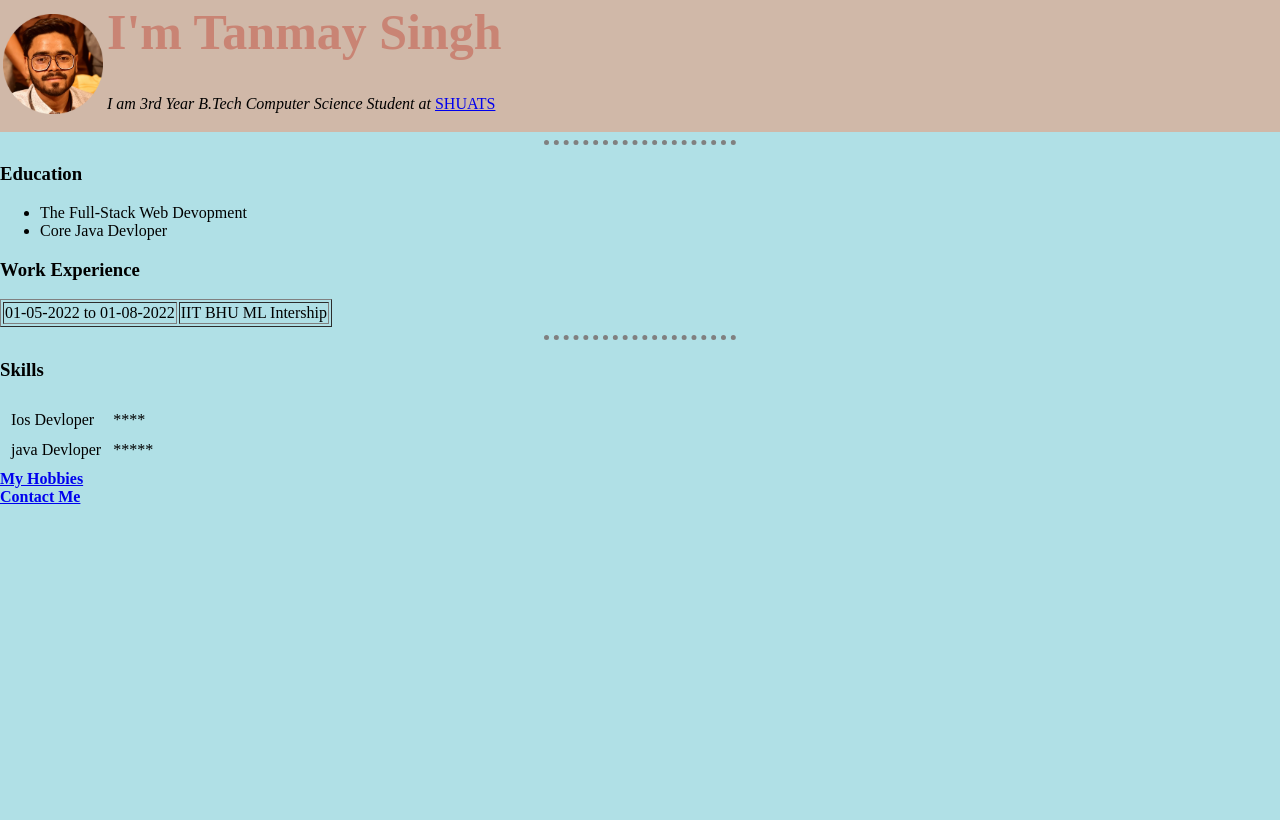
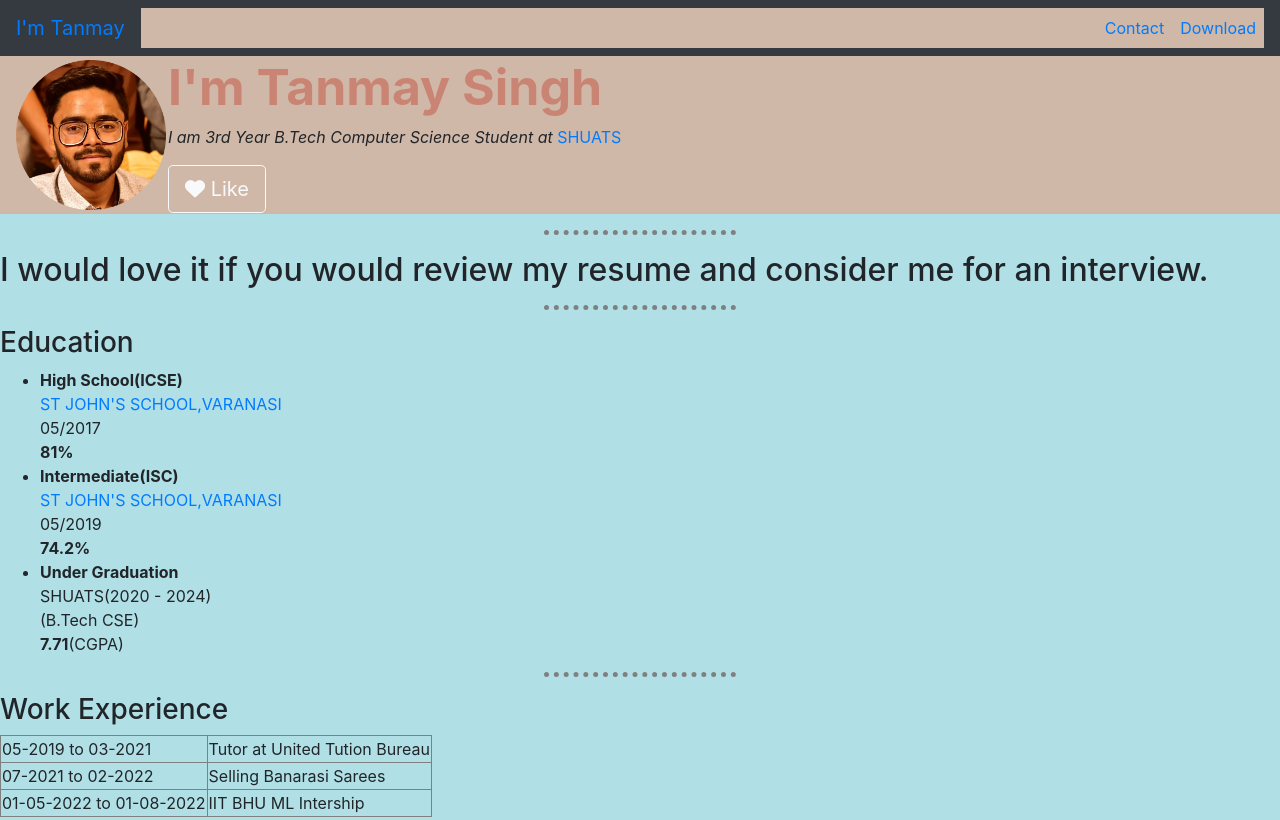
Before and after one commit to tanmay-simplify3x/CV, a plain HTML site: page index.html in a window 1280 px wide. Shown: the top 820 px of the page. Drawn offline with nearby package versions, Linux system fonts and the light colour scheme.

Commit message:
Update index.html

```diff
--- a/index.html
+++ b/index.html
@@ -3,29 +3,80 @@
   <head>
     <meta charset="utf-8">
     <title>Tanmay's Personal Site</title>
+    <!-- icons link -->
+    <script src="https://kit.fontawesome.com/1c3172c86c.js" crossorigin="anonymous"></script>
+<link rel="stylesheet" href="https://cdn.jsdelivr.net/npm/bootstrap@4.1.3/dist/css/bootstrap.min.css" integrity="sha384-MCw98/SFnGE8fJT3GXwEOngsV7Zt27NXFoaoApmYm81iuXoPkFOJwJ8ERdknLPMO" crossorigin="anonymous">
+<script src="https://code.jquery.com/jquery-3.2.1.slim.min.js" integrity="sha384-KJ3o2DKtIkvYIK3UENzmM7KCkRr/rE9/Qpg6aAZGJwFDMVNA/GpGFF93hXpG5KkN" crossorigin="anonymous"></script>
+<script src="https://cdn.jsdelivr.net/npm/popper.js@1.12.9/dist/umd/popper.min.js" integrity="sha384-ApNbgh9B+Y1QKtv3Rn7W3mgPxhU9K/ScQsAP7hUibX39j7fakFPskvXusvfa0b4Q" crossorigin="anonymous"></script>
+<script src="https://cdn.jsdelivr.net/npm/bootstrap@4.0.0/dist/js/bootstrap.min.js" integrity="sha384-JZR6Spejh4U02d8jOt6vLEHfe/JQGiRRSQQxSfFWpi1MquVdAyjUar5+76PVCmYl" crossorigin="anonymous"></script>
     <link rel="stylesheet" href="styles.css">
     <link rel="icon" href="favicon.ico">
 </head>
   <body>
-    <div class="">
+    <nav class="navbar navbar-expand-lg bg-dark">
+      <a class="navbar-brand" href="#">I'm Tanmay</a>
+      <button class="navbar-toggler" type="button" data-toggle="collapse" data-target="#navbarTogglerDemo02" aria-controls="navbarTogglerDemo02" aria-expanded="false" aria-label="Toggle navigation">
+      <span class="navbar-toggler-icon"></span>
+     </button>
+     <div class="collapse navbar-collapse" id="navbarTogglerDemo02">
+      <ul class="navbar-nav ml-auto">
+        <li class="nav-item">
+          <a class ="nav-link" href="ContactMe.html">Contact</a>
+        </li>
+        <li class="nav-item">
+          <a class ="nav-link" href="">Download</a>
+        </li>
+      </ul>
+      </div>
+    </nav>
+    <section id="title">
+      <div class="container-fluid">
+        <div class="me">
           <table>
             <tr>
-          <td><img src="Tanmay.png" alt="Tanmay's profile pic" width="100" height="100"></td>
+              <td><img src="Tanmay.png" alt="Tanmay's profile pic" width="150" height="150"></td>
               <td><h1><strong>I'm Tanmay Singh</strong></h1>
                 <p><em>I am 3rd Year B.Tech Computer Science Student at </em><a href="https://shuats.edu.in">SHUATS</a></p>
+                <button type="button" class="btn btn-outline-light btn-lg"><i class="fa-solid fa-heart"></i> Like</button>
               </td>
             </tr>
           </table>
         </div>
+      </div>
+    </section>
   </body>
+<hr>
+<h2> I would love it if you would review my resume and consider me for an interview.</h2>
 <hr>
 <h3>Education</h3>
 <ul>
-  <li>The Full-Stack Web Devopment</li>
-  <li>Core Java Devloper</li>
+  <li><strong>High School(ICSE)</strong><br>
+    <a href="http://www.stjohnsledhupur.com/">ST JOHN'S SCHOOL,VARANASI</a><br>
+    05/2017<br>
+    <strong>81%</strong>
+  </li>
+  <li><strong>Intermediate(ISC)</strong><br>
+<a href="http://www.stjohnsledhupur.com/">ST JOHN'S SCHOOL,VARANASI</a><br>
+    05/2019 <br>
+    <strong>74.2%</strong>
+</li>
+<li><strong>Under Graduation</strong><br>
+  SHUATS(2020 - 2024) <br>
+  (B.Tech CSE)<br>
+  <strong>7.71</strong>(CGPA)
+</li>
 </ul>
+<hr>
 <h3>Work Experience</h3>
 <table border="1">
+  <tr>
+    <td>05-2019 to 03-2021</td>
+    <td>Tutor at United Tution Bureau</td>
+  </tr>
+  <tr>
+    <td>07-2021 to 02-2022</td>
+    <td>Selling Banarasi Sarees</td>
+  </tr>
   <tr>
     <td>01-05-2022 to 01-08-2022</td>
     <td>IIT BHU ML Intership</td>
```
Lines whose indentation alone changed are shown as unchanged.
